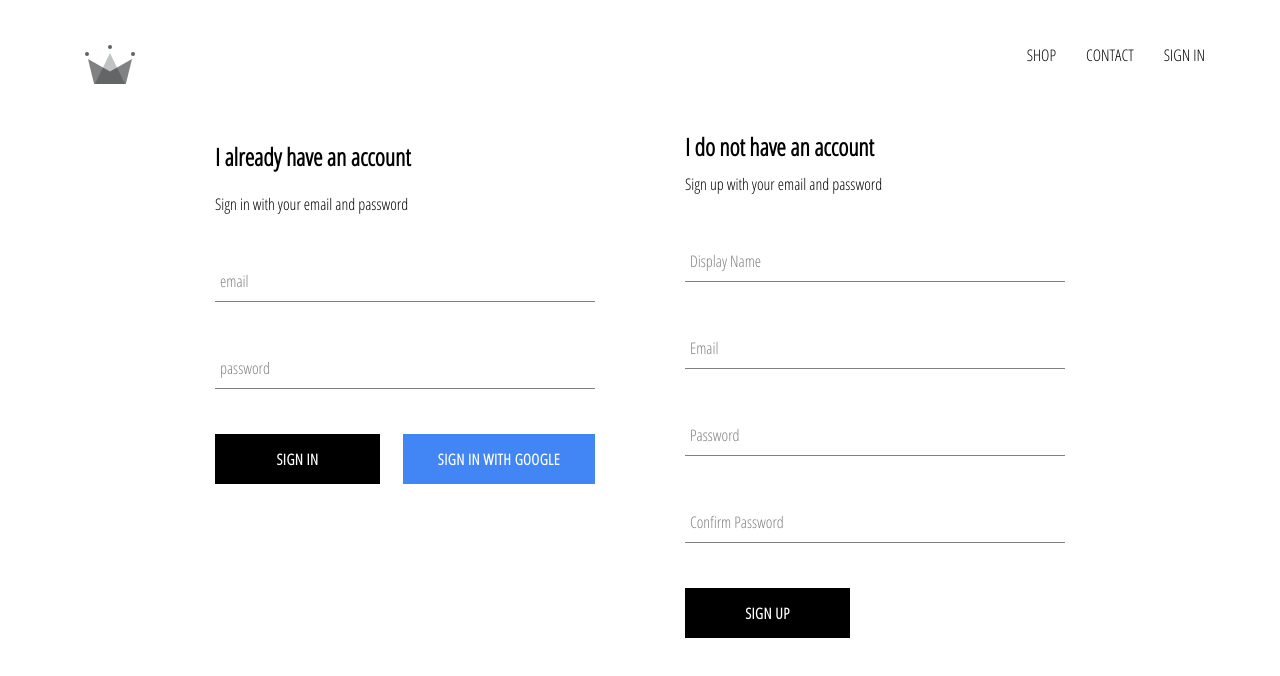
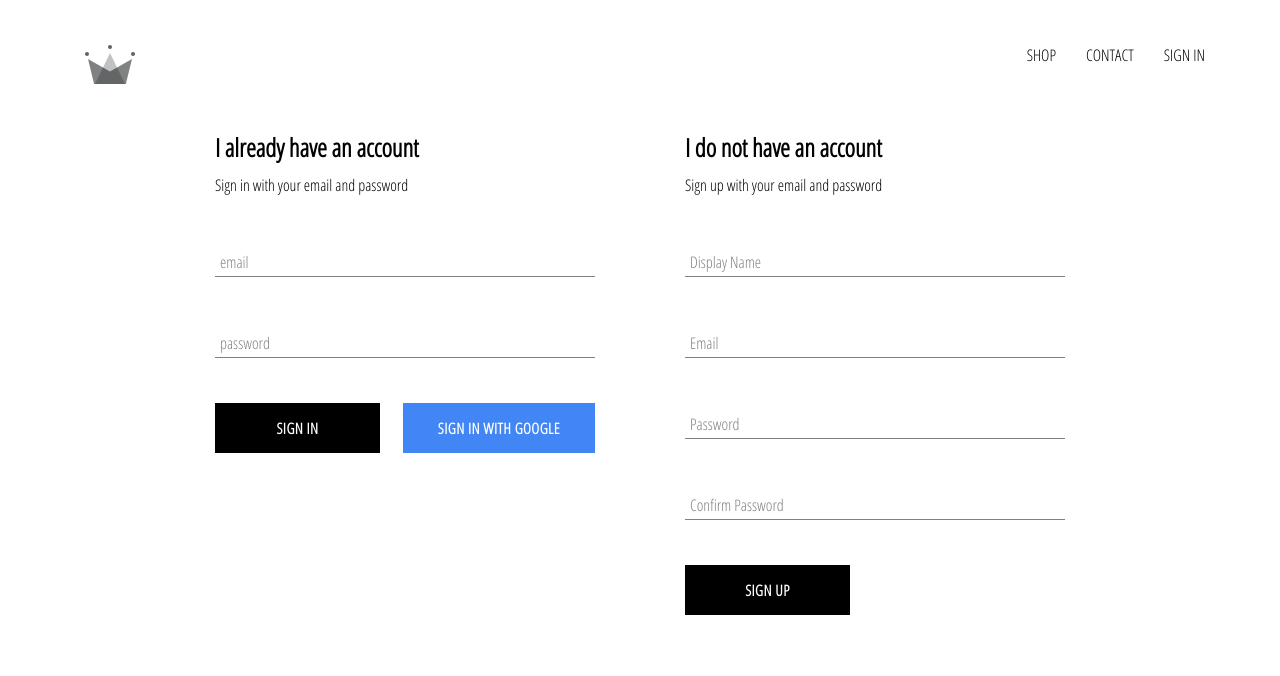
Before and after one commit to romainiac/crwn-clothing, a React (Create React App) app: page /signin in a window 1280 px wide. Shown: the top 676 px of the page. Built offline with nearby package versions, Linux system fonts and the light colour scheme; no server answers.

Commit message:
modified styles fosr sign in and sign out title

```diff
--- a/public/index.html
+++ b/public/index.html
@@ -16,7 +16,10 @@
     -->
     <link rel="manifest" href="%PUBLIC_URL%/manifest.json" />
 
-    <link href="https://fonts.googleapis.com/css2?family=Open+Sans+Condensed:wght@300&display=swap" rel="stylesheet">
+    <link
+      href="https://fonts.googleapis.com/css?family=Open+Sans+Condensed:300"
+      rel="stylesheet"
+    />
     <!--
       Notice the use of %PUBLIC_URL% in the tags above.
       It will be replaced with the URL of the `public` folder during the build.
--- a/src/components/form-input/form-input.styles.scss
+++ b/src/components/form-input/form-input.styles.scss
@@ -15,7 +15,7 @@ $main-color: black;
     background: none;
     background-color: white;
     color: $sub-color;
-    font-size: 18px;
+    font-size: px;
     padding: 10px 10px 10px 5px;
     display: block;
     width: 100%;
--- a/src/components/sign-in/sign-in.component.jsx
+++ b/src/components/sign-in/sign-in.component.jsx
@@ -39,7 +39,7 @@ class SignIn extends React.Component {
     render() {
         return (
             <div className='sign-in'>
-                <h2>I already have an account</h2>
+                <h2 className='title'>I already have an account</h2>
                 <span>Sign in with your email and password</span>
 
                 <form onSubmit={this.handleSubmit}>
@@ -62,7 +62,7 @@ class SignIn extends React.Component {
                     />
                     <div className='buttons'>
                         <CustomButton type="submit" value="Submit"> Sign in </CustomButton>
-                        <CustomButton onClick={signInWithGoogle} isGoogleSignIn>
+                        <CustomButton type="button" onClick={signInWithGoogle} isGoogleSignIn>
                             {' '} Sign in with Google {' '}
                         </CustomButton>
                     </div>
--- a/src/components/sign-in/sign-in.styles.scss
+++ b/src/components/sign-in/sign-in.styles.scss
@@ -4,11 +4,13 @@
     flex-direction: column;
 
     .title {
-        margin: 10px 0;
+      margin: 10px 0;
+      font-size: 25px;
+      font-weight: bold;
     }
 
     .buttons {
-        display: flex;
-        justify-content: space-between;
+      display: flex;
+      justify-content: space-between;
     }
-}
+  }
--- a/src/components/sign-up/sign-up.styles.scss
+++ b/src/components/sign-up/sign-up.styles.scss
@@ -4,6 +4,8 @@
     width: 380px;
 
     .title {
-        margin: 10px 0;
+      margin: 10px 0;
+      font-size: 25px;
+      font-weight: bold;
     }
-}
+  }
--- a/src/firebase/firebase.utils.js
+++ b/src/firebase/firebase.utils.js
@@ -37,7 +37,6 @@ export const createUserProfileDocument = async (userAuth, additionalData) => {
 
     return userRef;
 
-    console.log(snapShot)
 }
 
 firebase.initializeApp(config);
--- a/src/pages/sign-in-and-sign-up/sign-in-and-sign-up.component.jsx
+++ b/src/pages/sign-in-and-sign-up/sign-in-and-sign-up.component.jsx
@@ -1,7 +1,9 @@
-import './sign-in-and-sign-up.styles.scss'
 
 import SignIn from '../../components/sign-in/sign-in.component'
 import SignUp from '../../components/sign-up/sign-up.component'
+
+import './sign-in-and-sign-up.styles.scss'
+
 
 const SignInAndSignUpPage = () => (
 
```
